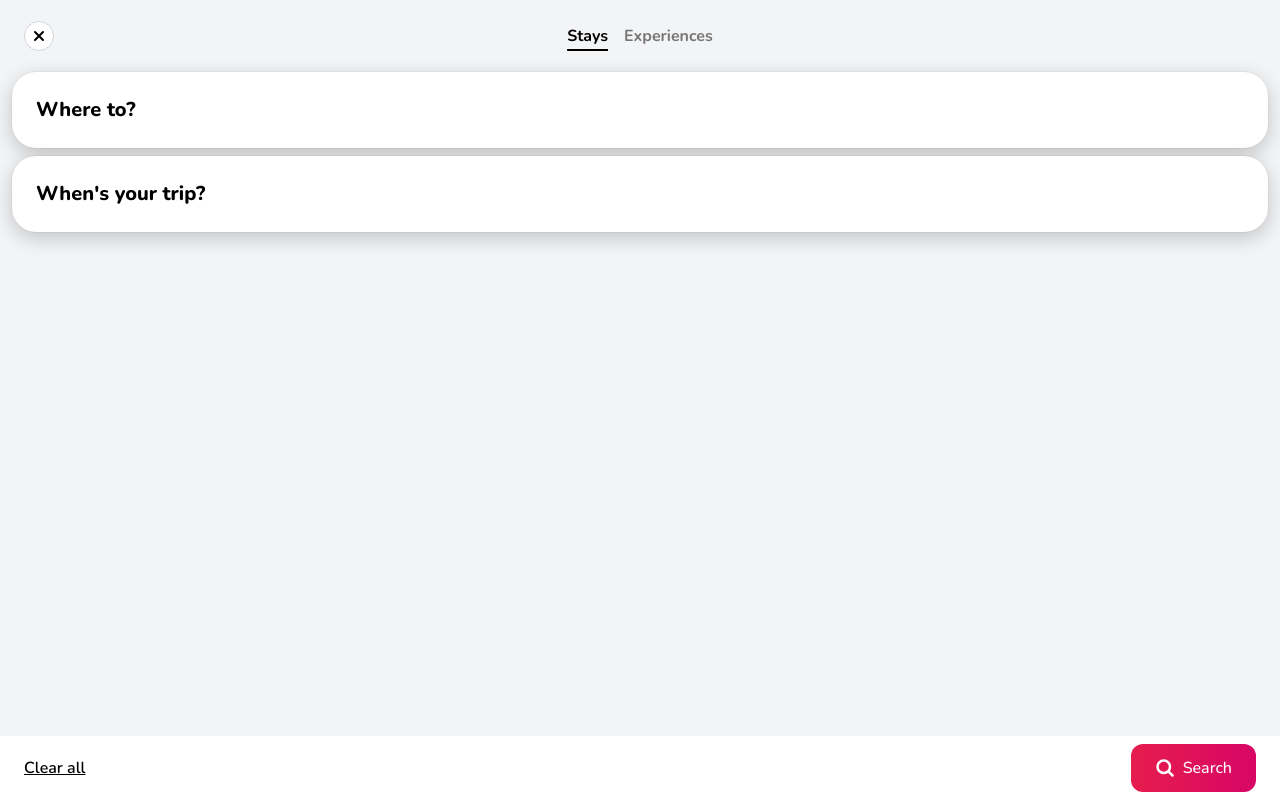
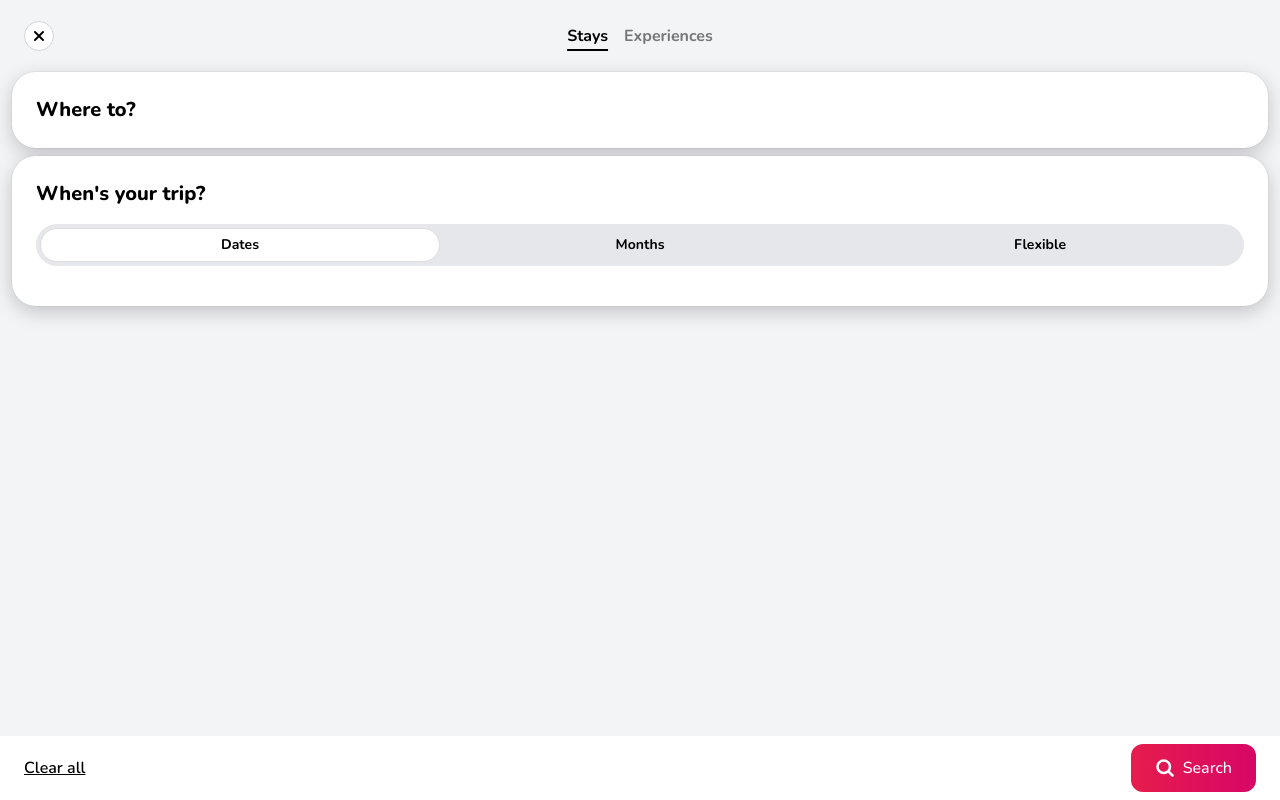
Before and after one commit to FranciscoJavierMartin/airbnb-tailwindcss, a Nuxt app: page / in a window 1280 px wide. Built offline with nearby package versions, Linux system fonts and the light colour scheme.

Commit message:
tab selector

```diff
--- a/components/search-modal/when-trip.vue
+++ b/components/search-modal/when-trip.vue
@@ -1,31 +1,45 @@
 <template>
-  <details class="overflow-hidden search-card">
+  <details class="overflow-hidden search-card" open>
     <summary class="text-xl font-extrabold">When's your trip?</summary>
     <!-- Tab selector -->
     <div
       class="grid items-center grid-cols-3 p-1 my-4 text-sm font-bold text-center bg-gray-200 rounded-full"
     >
-      <div
-        class="rounded-full border border-[#dddddd] bg-white py-1.5 text-center text-sm"
+      <button
+        class="tab"
+        :class="{ selected: tabSelected === 0 }"
+        @click="tabSelected = 0"
       >
         Dates
-      </div>
-      <div class="text-center">Months</div>
-      <div class="text-center">Flexible</div>
+      </button>
+      <button
+        class="tab"
+        :class="{ selected: tabSelected === 1 }"
+        @click="tabSelected = 1"
+      >
+        Months
+      </button>
+      <button
+        class="tab"
+        :class="{ selected: tabSelected === 2 }"
+        @click="tabSelected = 2"
+      >
+        Flexible
+      </button>
     </div>
 
     <!-- Tabs -->
     <div>
       <!-- Dates -->
-      <!-- <div></div> -->
+      <div v-if="tabSelected === 0"></div>
 
       <!-- Months -->
-      <!-- <div></div> -->
+      <div v-if="tabSelected === 1"></div>
 
       <!-- Flexible -->
-      <div class="">
+      <div v-if="tabSelected === 2">
         <div class="pt-3 border-t border-gray-200">
-          <div class="mb-2 font-semibold">Stay for a {{ stayForA }} ?</div>
+          <div class="mb-2 font-semibold">Stay for a {{ stayForA }}?</div>
           <div
             class="grid items-center justify-between grid-cols-3 gap-4 text-sm"
           >
@@ -80,6 +94,7 @@
 
 <script setup lang="ts">
 import Calendar from '@/components/icons/calendar.vue';
+const tabSelected = ref<number>(0);
 const stayForA = ref<string>('...');
 
 const months = [
@@ -99,6 +114,14 @@ const months = [
 </script>
 
 <style lang="postcss">
+.tab {
+  @apply text-center;
+
+  &.selected {
+    @apply rounded-full border border-[#dddddd] bg-white py-1.5 text-sm;
+  }
+}
+
 .selected-stay {
   @apply rounded-full border border-gray-300 px-3 py-1.5;
 
```
